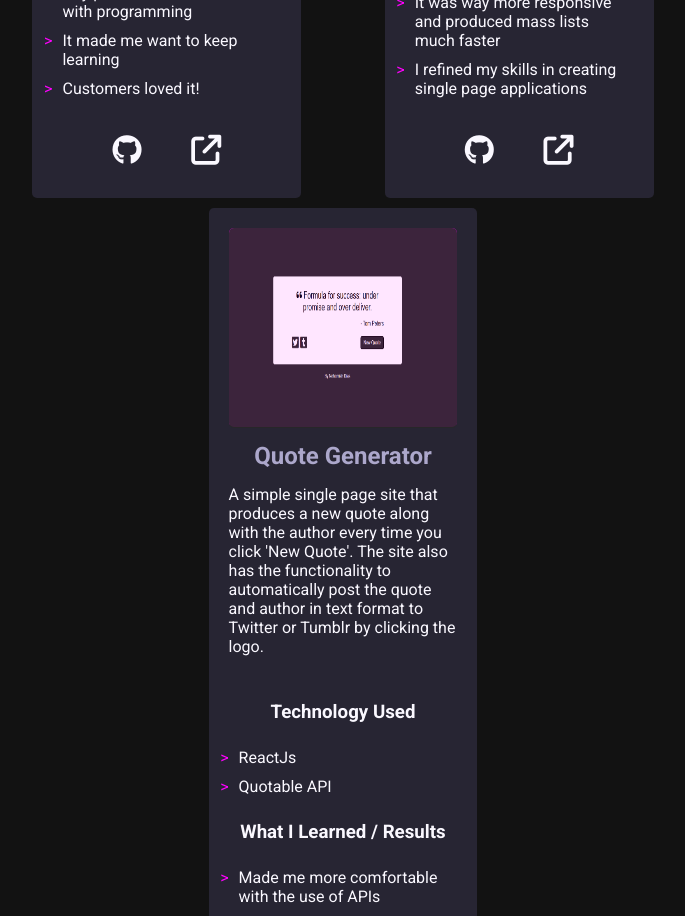
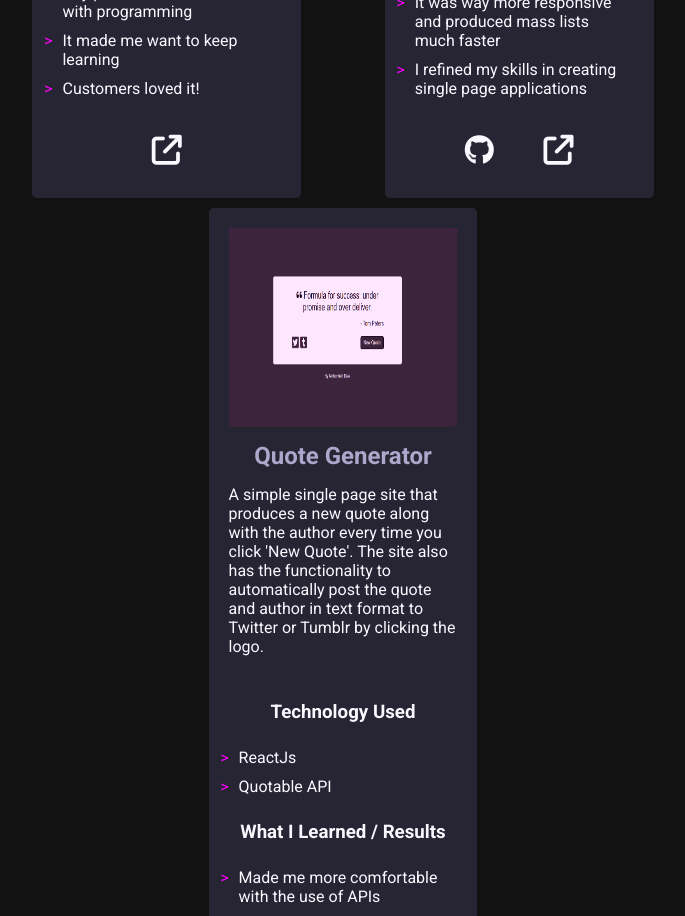
Before and after one commit to NehemiahDias/portfolio-site, a React (Create React App) app: page / in a window 1280 px wide. Shown: the part 1660-2576 px from the top of the page, without its empty margins (297-982 px from the left). Built offline with nearby package versions, Linux system fonts and the light colour scheme.

Commit message:
Revert "Revert "add project links""
This reverts commit 8d983aa272ed9110e67cc698cbbf5e1ca5cdc5ab.

```diff
--- a/src/components/projectsComponents/ProjectComponent.js
+++ b/src/components/projectsComponents/ProjectComponent.js
@@ -31,8 +31,7 @@ function ProjectComponent() {
                         <li>Customers loved it!</li>
                     </ul>
                     <div className="project-buttons">
-                        <a href="https://www.google.com" target="_blank" rel='noreferrer'><i class="fa-brands fa-github"></i></a>
-                        <a href="https://www.google.com" target="_blank" rel='noreferrer'><i class="fa-solid fa-arrow-up-right-from-square"></i></a>
+                        <a href="https://youtu.be/AhK9sPZQXcU" target="_blank" rel='noreferrer'><i class="fa-solid fa-arrow-up-right-from-square"></i></a>
                     </div>
                 </div>
             </div>
@@ -59,8 +58,8 @@ function ProjectComponent() {
                         <li>I refined my skills in creating single page applications</li>
                     </ul>
                     <div className="project-buttons">
-                        <a href="https://www.google.com" target="_blank" rel='noreferrer'><i class="fa-brands fa-github"></i></a>
-                        <a href="https://www.google.com" target="_blank" rel='noreferrer'><i class="fa-solid fa-arrow-up-right-from-square"></i></a>
+                        <a href="https://github.com/SWELLZ/randomorg-clone" target="_blank" rel='noreferrer'><i class="fa-brands fa-github"></i></a>
+                        <a href="https://randomorg-clone.netlify.app/" target="_blank" rel='noreferrer'><i class="fa-solid fa-arrow-up-right-from-square"></i></a>
                     </div>
                 </div>
             </div>
@@ -85,8 +84,8 @@ function ProjectComponent() {
                         <li>The use of Twitter / Tumblr to automatically format post</li>
                     </ul>
                     <div className="project-buttons">
-                        <a href="https://www.google.com" target="_blank" rel='noreferrer'><i class="fa-brands fa-github"></i></a>
-                        <a href="https://www.google.com" target="_blank" rel='noreferrer'><i class="fa-solid fa-arrow-up-right-from-square"></i></a>
+                        <a href="https://github.com/SWELLZ/quote-generator" target="_blank" rel='noreferrer'><i class="fa-brands fa-github"></i></a>
+                        <a href="https://quote-generator-nd.netlify.app/" target="_blank" rel='noreferrer'><i class="fa-solid fa-arrow-up-right-from-square"></i></a>
                     </div>
                 </div>
             </div>
```
